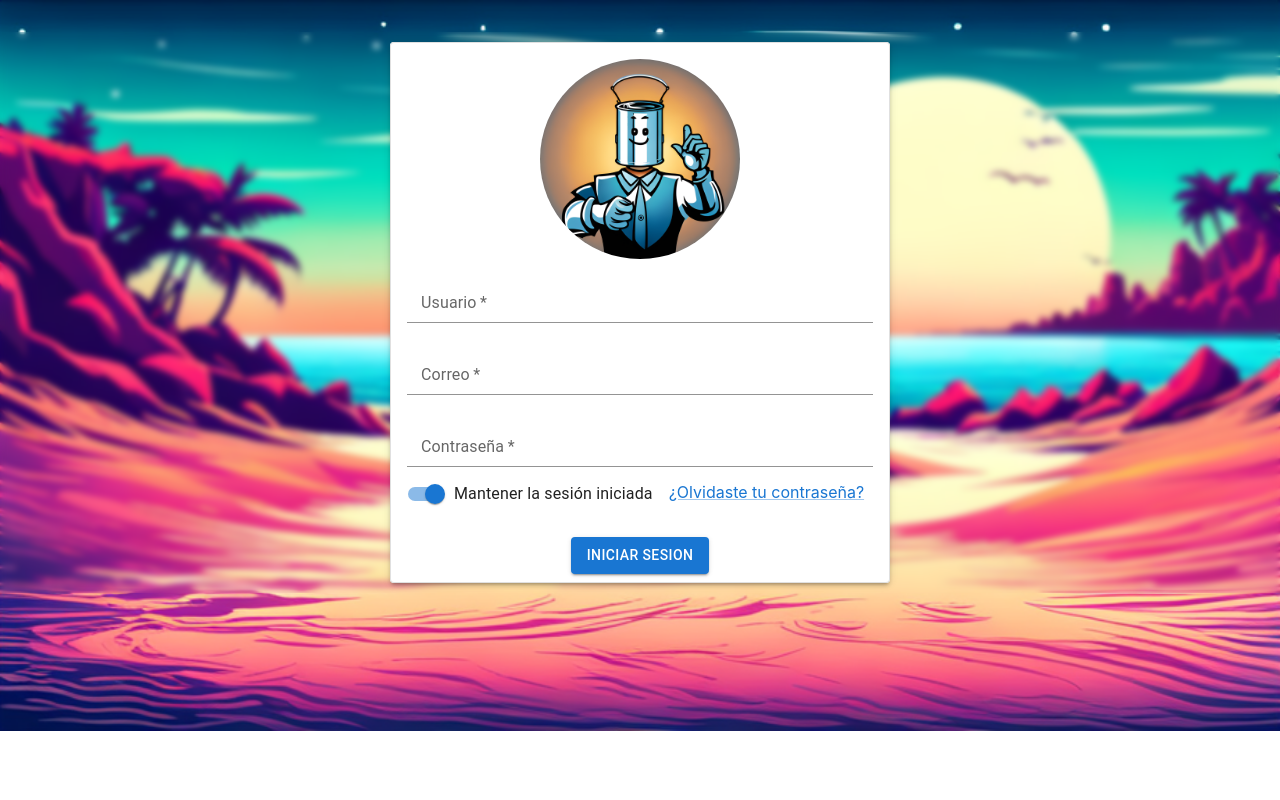
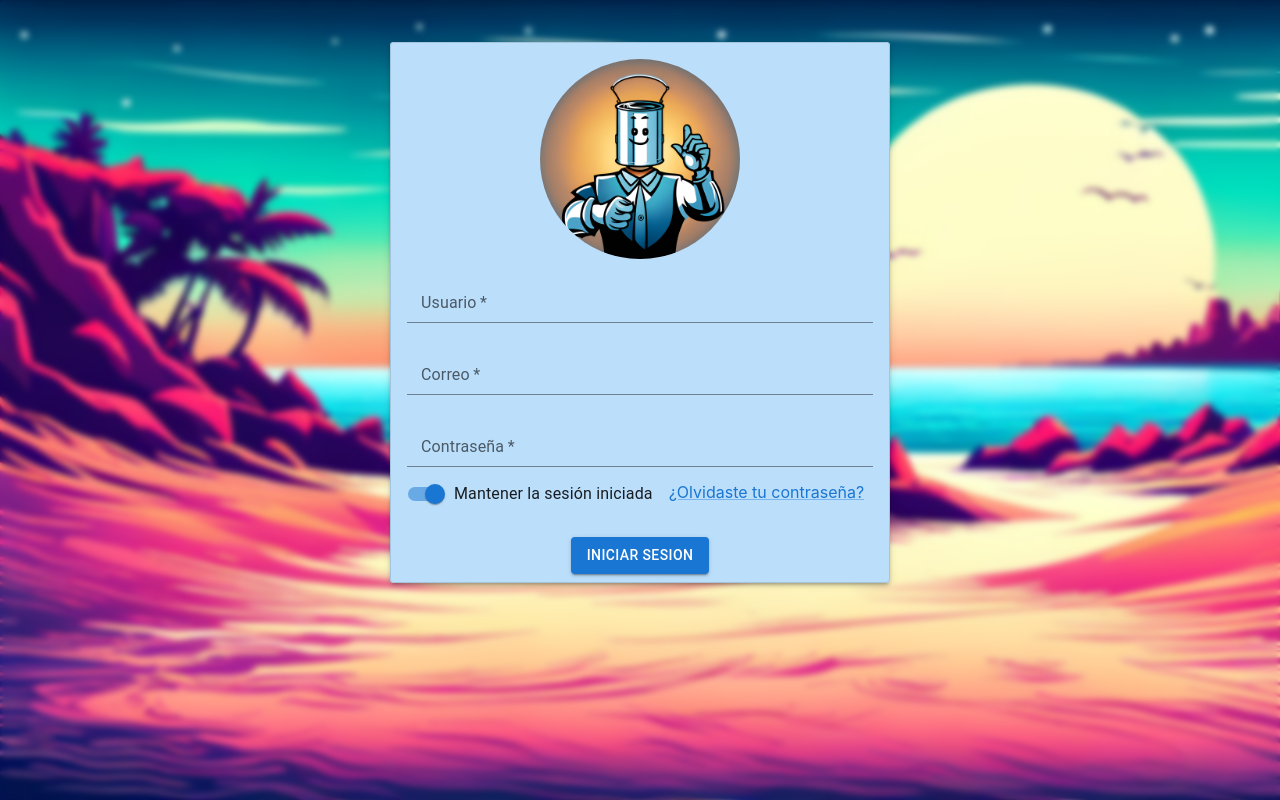
Before and after one commit to Nolazco/yolo-tin-can-recognition-manager, a React (Create React App) app: page / in a window 1280 px wide. Built offline with nearby package versions, Linux system fonts and the light colour scheme; the HTML template or start-up script is replaced by a standard one.

Commit message:
cambios leves

```diff
--- a/src/App.css
+++ b/src/App.css
@@ -5,3 +5,8 @@ body {
   backdrop-filter: blur(3px);
   height: 100%;
 }
+
+#root {
+  display: flex;
+  height: 100vh;
+}
--- a/src/Login.jsx
+++ b/src/Login.jsx
@@ -10,10 +10,9 @@ import TinmanLogo from './TinmanLogo';
 import {redirect} from 'react-router-dom';
 import Switch from '@mui/material/Switch';
 import FormControlLabel from '@mui/material/FormControlLabel';
-import { indigo } from '@mui/material/colors';
 import Link from '@mui/material/Link';
 import Paper from '@mui/material/Paper';
-
+import { blue } from '@mui/material/colors';
 
 function Login() {
     return (
@@ -25,7 +24,7 @@ function Login() {
 		    'padding': '10px'
 		}}>
 		<Paper elevation={3}>
-		    <Card variant="outlined">
+		    <Card style={{backgroundColor: blue[100]}} variant="outlined">
 		        <CardContent>
 		            <TinmanLogo size={200} center={true}/>
 		            <FormControl required fullWidth margin="normal">
```
